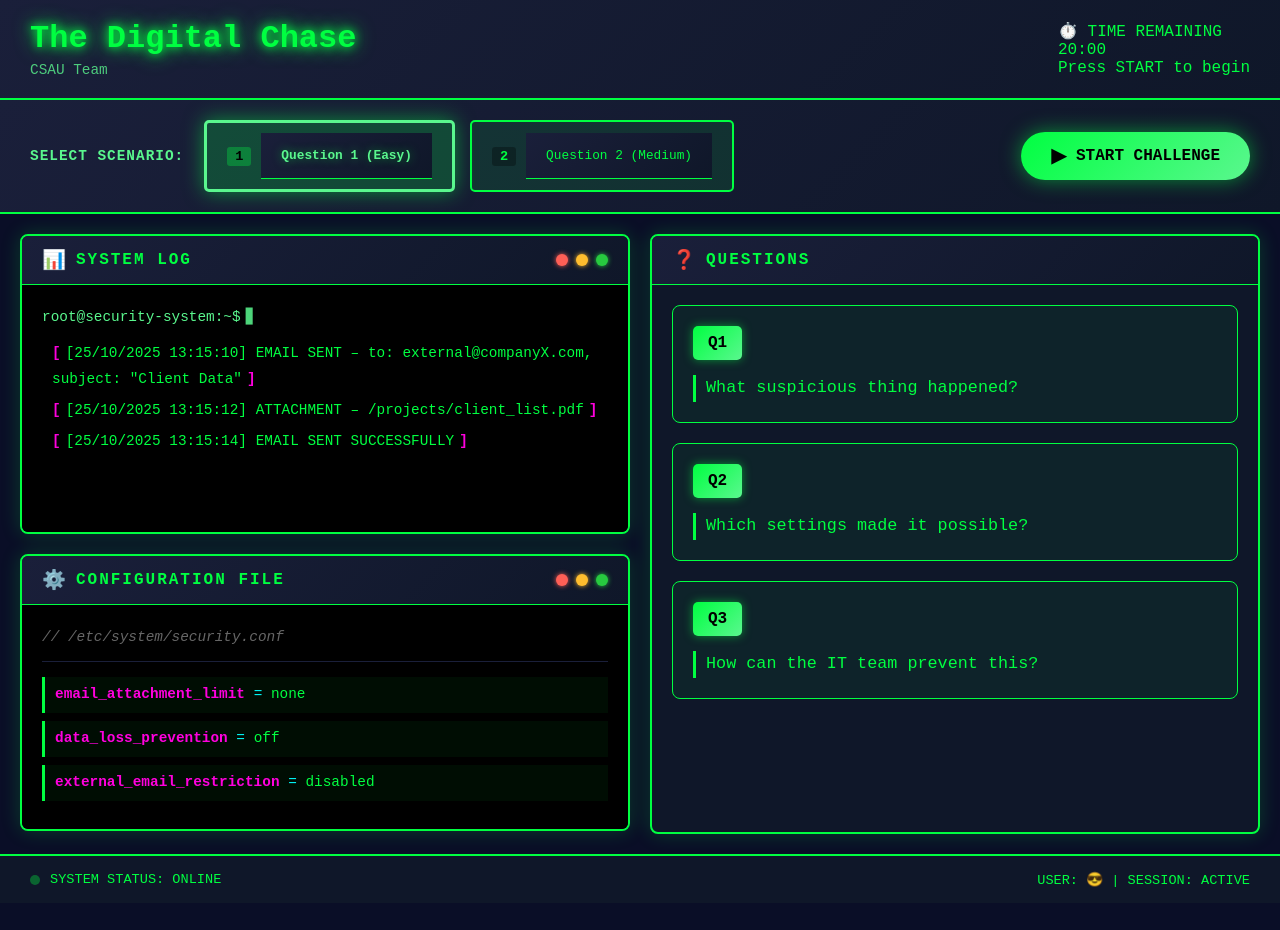
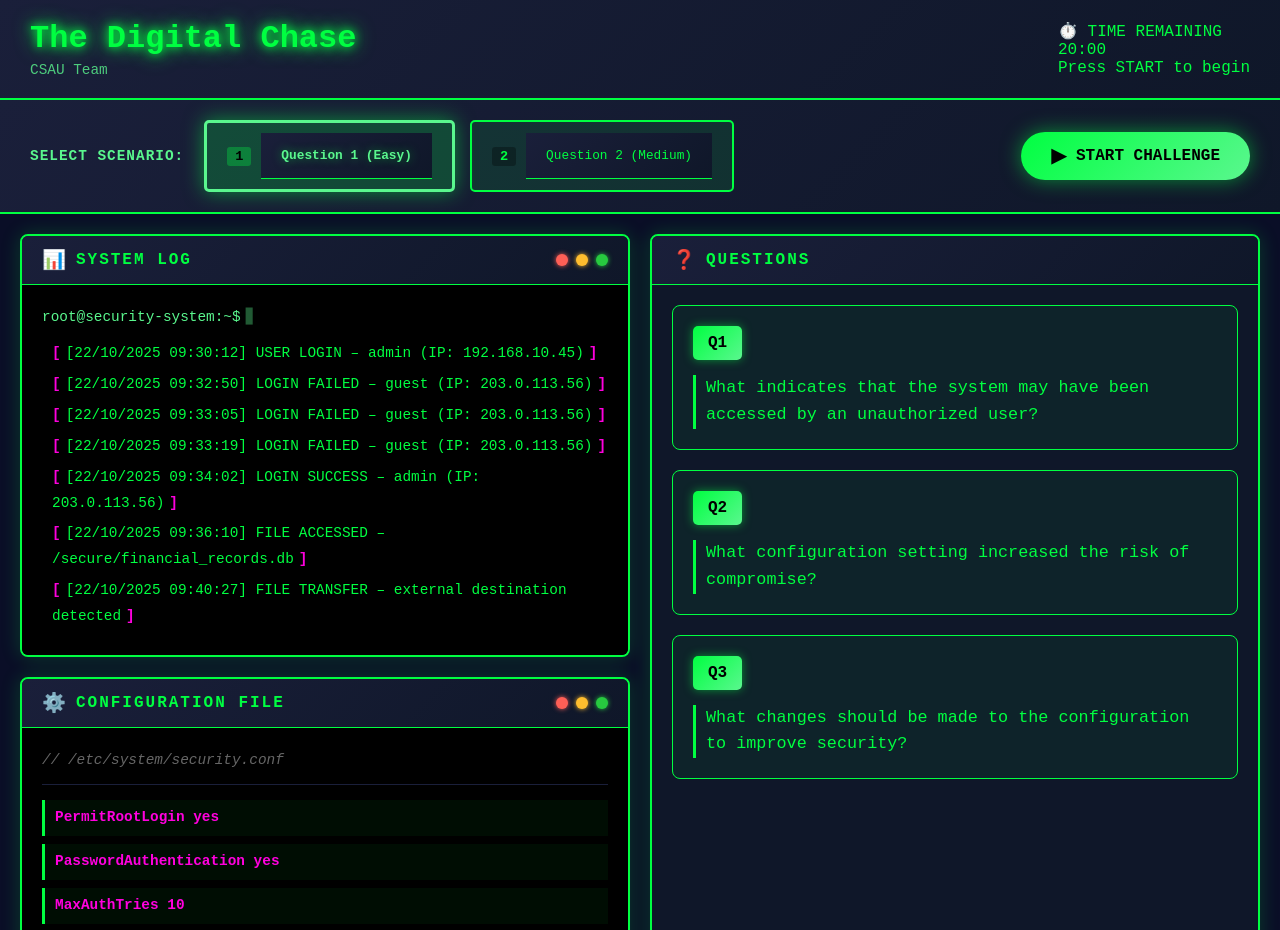
Before and after one commit to SWARNAKARTHIKA/csau-_tdc-set1, a React (Vite) app: page / in a window 1280 px wide. Shown: the top 930 px of the page. Before the commit the page ends 903 px from the top, so only its background shows below. Built offline with nearby package versions, Linux system fonts and the light colour scheme.

Commit message:
Revise scenarios for security and access questions
Updated scenarios to reflect security concerns regarding unauthorized access and configuration vulnerabilities. Revised questions and answers to enhance clarity and relevance.

```diff
--- a/src/data/scenarios.js
+++ b/src/data/scenarios.js
@@ -3,47 +3,57 @@ export const scenarios = [
     id: 1,
     title: "Question 1 (Easy)",
     systemLog: [
-      "[25/10/2025 13:15:10] EMAIL SENT – to: external@companyX.com, subject: \"Client Data\"",
-      "[25/10/2025 13:15:12] ATTACHMENT – /projects/client_list.pdf",
-      "[25/10/2025 13:15:14] EMAIL SENT SUCCESSFULLY"
+      "[22/10/2025 09:30:12] USER LOGIN – admin (IP: 192.168.10.45)",
+      "[22/10/2025 09:32:50] LOGIN FAILED – guest (IP: 203.0.113.56)",
+      "[22/10/2025 09:33:05] LOGIN FAILED – guest (IP: 203.0.113.56)",
+      "[22/10/2025 09:33:19] LOGIN FAILED – guest (IP: 203.0.113.56)",
+      "[22/10/2025 09:34:02] LOGIN SUCCESS – admin (IP: 203.0.113.56)",
+      "[22/10/2025 09:36:10] FILE ACCESSED – /secure/financial_records.db",
+      "[22/10/2025 09:40:27] FILE TRANSFER – external destination detected"
     ],
-    configFile: `email_attachment_limit = none
-data_loss_prevention = off
-external_email_restriction = disabled`,
+    configFile: `PermitRootLogin yes
+PasswordAuthentication yes
+MaxAuthTries 10
+AllowUsers admin guest`,
     questions: [
       {
         id: 1,
-        text: "What suspicious thing happened?",
+        text: "What indicates that the system may have been accessed by an unauthorized user?",
         marks: 5,
-        answer: "An email with sensitive client data was sent to an external address without any restrictions or checks.",
+        answer:
+          "Multiple failed login attempts from the same external IP (203.0.113.56) followed by a successful admin login indicate possible brute-force or credential theft.",
         criteria: [
-          "Identified email sent to external recipient",
-          "Recognized attachment of sensitive data (client_list.pdf)",
-          "Noted lack of restrictions or alerts"
+          "Identified repeated failed logins from the same IP",
+          "Recognized subsequent successful admin login from that IP",
+          "Linked the pattern to brute-force or stolen credentials"
         ]
       },
       {
         id: 2,
-        text: "Which settings made it possible?",
+        text: "What configuration setting increased the risk of compromise?",
         marks: 10,
-        answer: "Email attachment limits were set to none, data loss prevention was off, and external email restrictions were disabled.",
+        answer:
+          "PermitRootLogin and PasswordAuthentication were enabled, MaxAuthTries was too high, and the guest account was allowed—all increasing vulnerability.",
         criteria: [
-          "Identified email_attachment_limit = none",
-          "Noted data_loss_prevention = off",
-          "Mentioned external_email_restriction = disabled",
-          "Explained the security implications"
+          "Identified PermitRootLogin = yes",
+          "Noted PasswordAuthentication = yes",
+          "Mentioned MaxAuthTries = 10 (too high)",
+          "Recognized guest account as unnecessary risk",
+          "Explained how these settings reduced security"
         ]
       },
       {
         id: 3,
-        text: "How can the IT team prevent this?",
+        text: "What changes should be made to the configuration to improve security?",
         marks: 10,
-        answer: "Enable data loss prevention, set attachment limits, and restrict external emails.",
+        answer:
+          "Disable root login, use SSH key-based authentication, lower MaxAuthTries, and remove guest access.",
         criteria: [
-          "Suggested enabling data loss prevention",
-          "Recommended setting email attachment limits",
-          "Mentioned restricting external emails",
-          "Provided comprehensive security solution"
+          "Suggested PermitRootLogin = no",
+          "Recommended PasswordAuthentication = no (use SSH keys)",
+          "Proposed reducing MaxAuthTries to 3 or fewer",
+          "Advised removing guest from AllowUsers",
+          "Provided comprehensive secure configuration"
         ]
       }
     ]
@@ -76,7 +86,8 @@ backup_schedule = daily`,
         id: 1,
         text: "What suspicious thing happened?",
         marks: 5,
-        answer: "A user installed an unauthorized application, initiated an outbound connection, ignored firewall warnings, and skipped updates, leading to system slowdown.",
+        answer:
+          "A user installed an unauthorized application, initiated an outbound connection, ignored firewall warnings, and skipped updates, leading to system slowdown.",
         criteria: [
           "Identified unauthorized application installation",
           "Recognized outbound connection and ignored firewall warning",
@@ -87,7 +98,8 @@ backup_schedule = daily`,
         id: 2,
         text: "Which settings made it possible?",
         marks: 10,
-        answer: "Software whitelisting was off, firewall outbound control was disabled, application monitoring was off, and auto audit logs were disabled.",
+        answer:
+          "Software whitelisting was off, firewall outbound control was disabled, application monitoring was off, and auto audit logs were disabled.",
         criteria: [
           "Identified software_whitelist = off",
           "Noted firewall_outbound_control = disabled",
@@ -100,7 +112,8 @@ backup_schedule = daily`,
         id: 3,
         text: "How can the IT team prevent this?",
         marks: 10,
-        answer: "Enable software whitelisting, activate firewall controls, turn on application monitoring, and enforce automatic updates and audit logging.",
+        answer:
+          "Enable software whitelisting, activate firewall controls, turn on application monitoring, and enforce automatic updates and audit logging.",
         criteria: [
           "Suggested enabling software whitelisting",
           "Recommended activating firewall outbound control",
```
